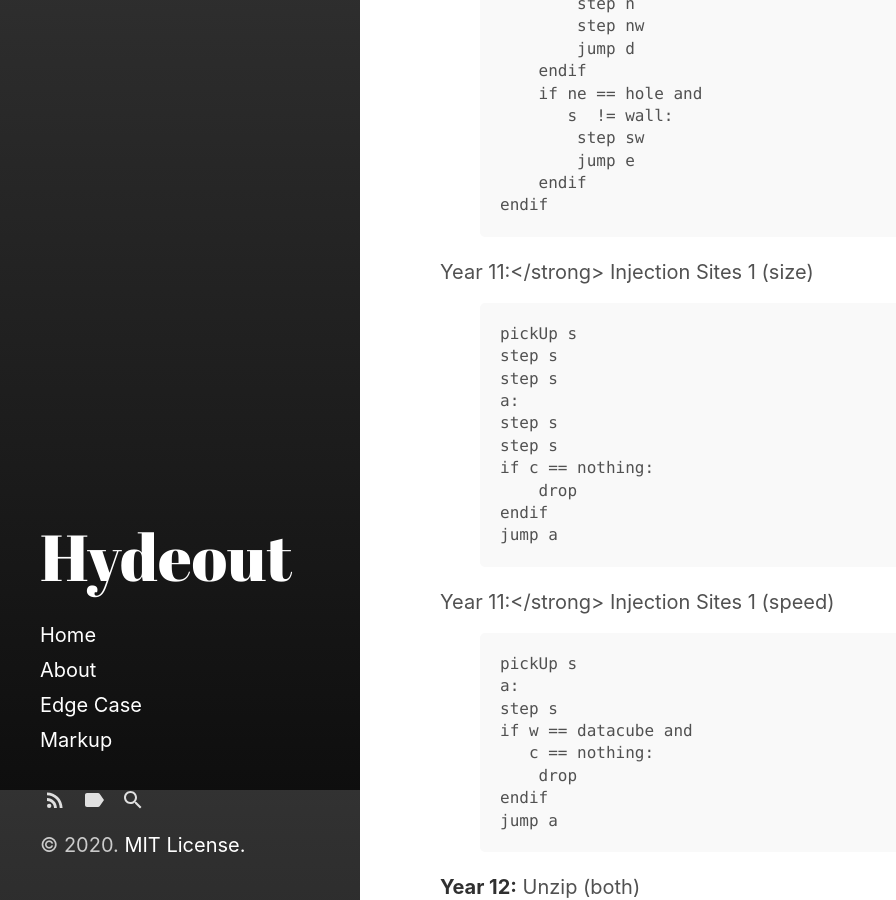
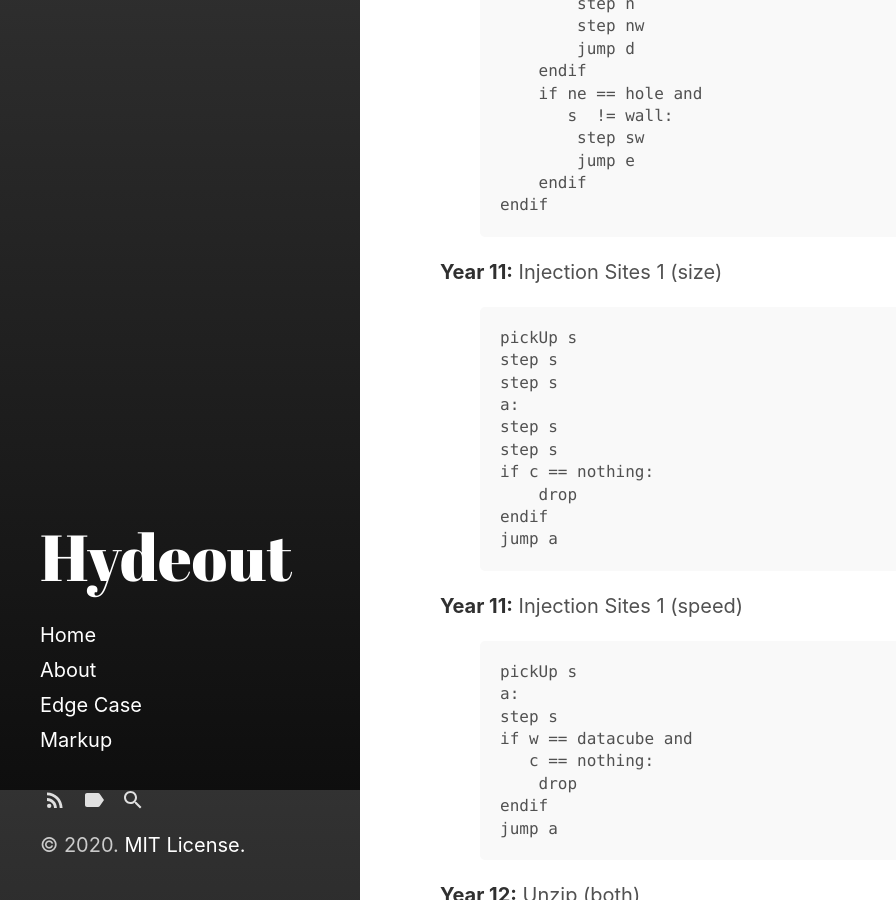
Before and after one commit to C13H12N4O2/C13H12N4O2.github.io, a Jekyll site: the page built from _posts/2020-08-22-7-Billion-Humans.md, in a window 1280 px wide and 900 px high, scrolled down 3710 px. Shown: the whole window, without its empty margins (0-896 px from the left). Built offline with Jekyll 4.4.1, drawn with Linux system fonts in a browser that asks for light colours.

Commit message:
Update 2020-08-22-7-Billion-Humans.md

```diff
--- a/_posts/2020-08-22-7-Billion-Humans.md
+++ b/_posts/2020-08-22-7-Billion-Humans.md
@@ -188,7 +188,7 @@ endif
 {% endhighlight %}
 
 
-<storng>Year 11:</strong> Injection Sites 1 (size)
+<strong>Year 11:</strong> Injection Sites 1 (size)
 
 {% highlight txt %}
 pickUp s
@@ -204,7 +204,7 @@ jump a
 {% endhighlight %}
 
 
-<storng>Year 11:</strong> Injection Sites 1 (speed)
+<strong>Year 11:</strong> Injection Sites 1 (speed)
 
 {% highlight txt %}
 pickUp s
```
